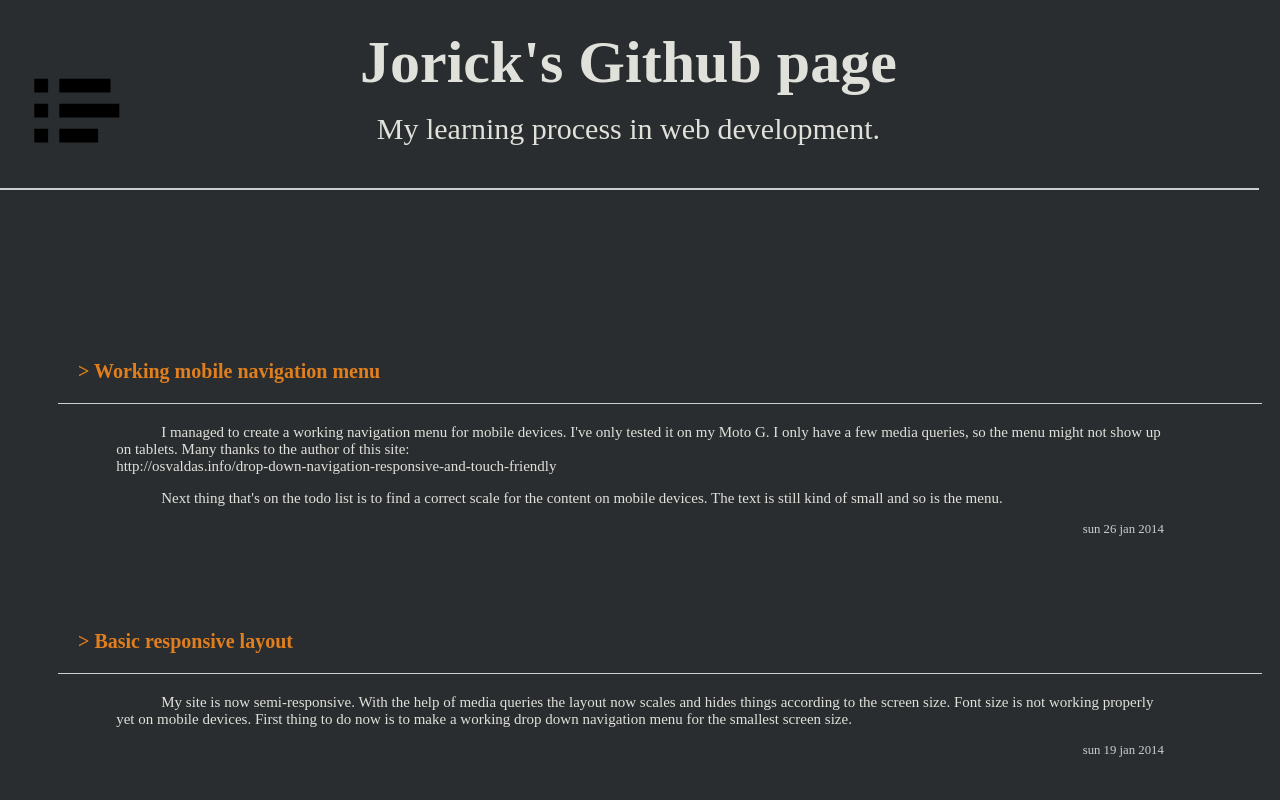
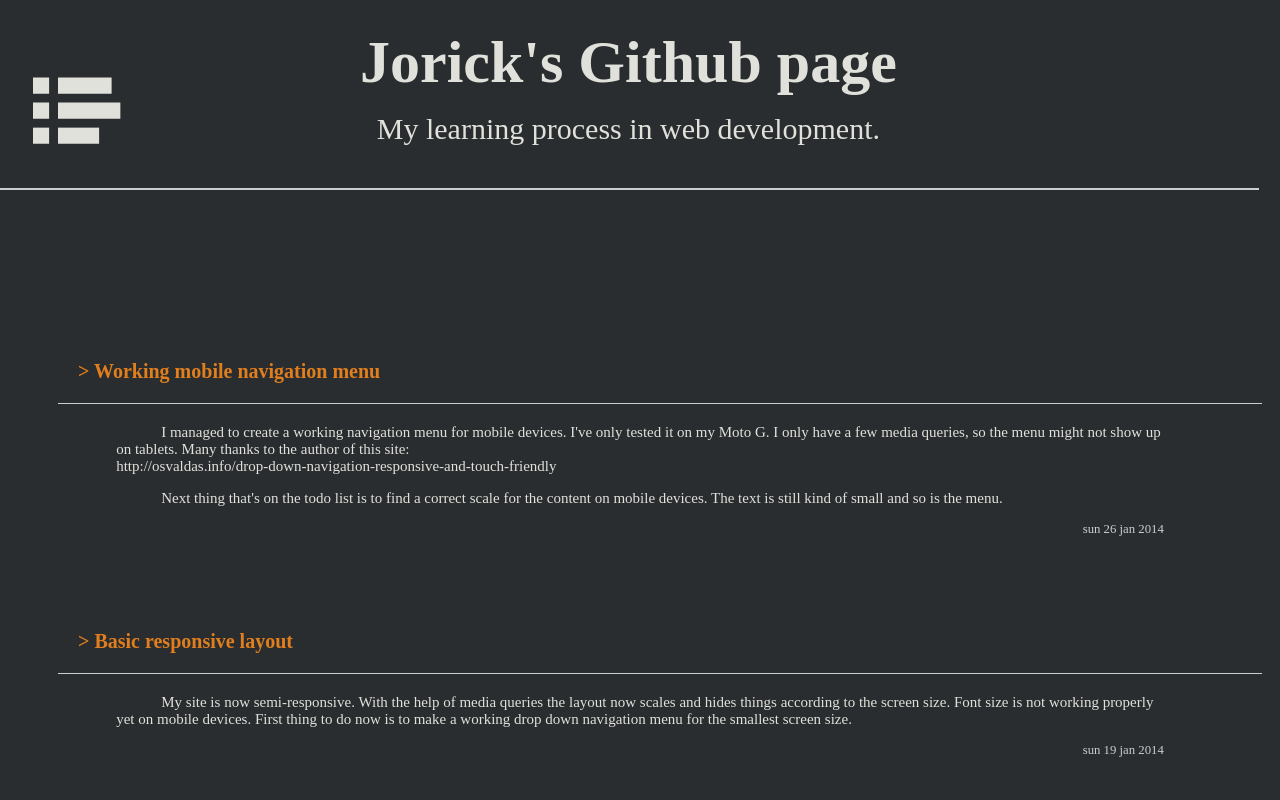
Before and after one commit to Jorick/Jorick.github.io, a plain HTML site: page blog.html in a window 1280 px wide. Shown: the top 800 px of the page. Drawn offline with nearby package versions, Linux system fonts and the light colour scheme.

Commit message:
20140405:2

```diff
--- a/blog.html
+++ b/blog.html
@@ -16,7 +16,7 @@
                 <p>My learning process in web development.</p>
         </header>
         <nav role="navigation">
-            <img id="navbutton" src="images/navbutton.png" height="60" width="60">
+            <img id="navbutton" src="images/navbutton.svg" height="60" width="60">
             <ul id="nav" >
                 <li><a href="index.html">About</a></li>
                 <li><a href="blog.html">Blog</a></li>
```
Also changed, not shown: projects.html (+1 -1 lines).
